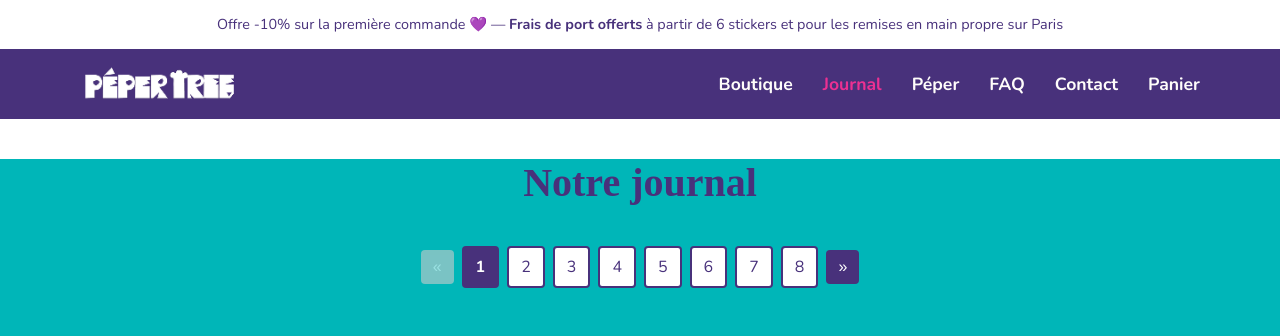
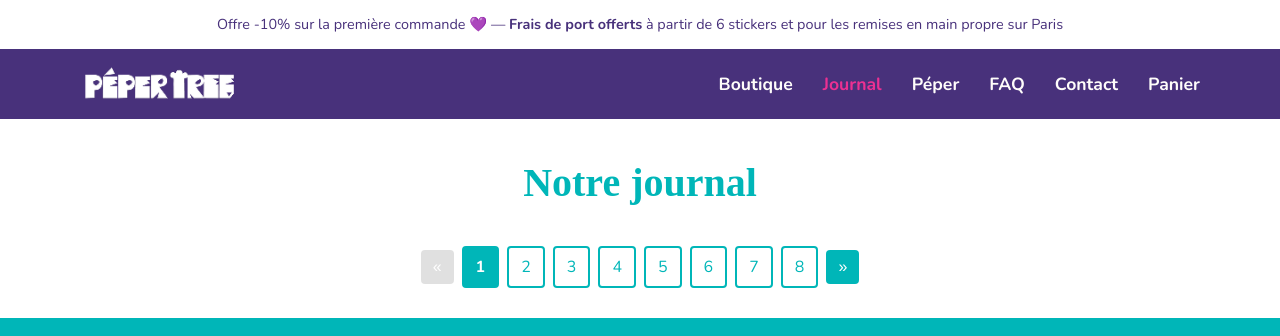
Before and after one commit to SIM-CHIA-HUEY/pepertree, an Angular app: page /journal in a window 1280 px wide. Shown: the top 336 px of the page. Built offline with nearby package versions, Linux system fonts and the light colour scheme; a web font is replaced by a local one.

Commit message:
Corrected journal

```diff
--- a/src/app/app.component.css
+++ b/src/app/app.component.css
@@ -254,36 +254,3 @@ img {
   justify-self: center;
   padding: var(--space-6);
 }
-
-/* ====== Responsive ====== */
-@media (max-width: 960px) {
-  .hero-inner {
-    flex-direction: column-reverse;
-    text-align: center;
-  }
-  .hero-cta {
-    justify-content: center;
-  }
-  .tipjar-inner {
-    flex-direction: column;
-    text-align: center;
-  }
-  .main-nav {
-    gap: 8px;
-  }
-}
-
-@media (max-width: 640px) {
-  .product-row,
-  .news-grid {
-    justify-content: center;
-  }
-  .product-card,
-  .news-card {
-    max-width: 100%;
-  }
-  .header-inner {
-    flex-direction: column;
-    align-items: flex-start;
-  }
-}
--- a/src/app/app.component.html
+++ b/src/app/app.component.html
@@ -43,12 +43,6 @@
       <div class="overlay" (click)="toggleSidebar()"></div>
     }
 
-
-
-
-    <!-- Change BASKET icon, bag shopping didnt work... -->
-    <!-- <a><i class="fa-duotone fa-solid fa-bag-shopping"></i></a> -->
-    <!-- <a><i class="fa fa-store"></i></a> -->
   </div>
 </header>
 
--- a/src/app/component/accueil/accueil.component.css
+++ b/src/app/component/accueil/accueil.component.css
@@ -86,6 +86,9 @@
 }
 
 /* ====== BLOC 4 : Produits ====== */
+.loading {
+  text-align: center;
+}
 .product-row {
   display: flex;
   gap: var(--space-4);
--- a/src/app/component/accueil/accueil.component.html
+++ b/src/app/component/accueil/accueil.component.html
@@ -30,10 +30,17 @@
 <!-- ====== BLOC 4 : Produits (Nouveautés) ====== -->
 <section class="section products">
   <div class="container">
+    @if (isLoading) {
+
+      <div class="loading">
+        <p>La boutique se réveille… 🐾 Donne-moi 1 minute</p>
+      </div>
+
+    } @else {
 
       <div class="product-row">
 
-      @for (item of productPeperTree; track item._id) {
+        @for (item of productPeperTree | slice:0:6; track item._id) {
 
           <div>
 
@@ -67,6 +74,7 @@
         }
 
       </div>
+    }
 
     <div class="section-foot">
       <a routerLink="/boutique" routerLinkActive="active" class="link">Voir la boutique</a>
--- a/src/app/component/accueil/accueil.component.ts
+++ b/src/app/component/accueil/accueil.component.ts
@@ -14,6 +14,7 @@ export class AccueilComponent implements OnInit {
   isModalShow = false;
   productPeperTree : any[] = [];
   selectedProduct: Product | null = null;
+  isLoading = true;
 
   constructor(
     private productService: ProductService,
@@ -22,15 +23,21 @@ export class AccueilComponent implements OnInit {
 
   ngOnInit(): void {
 
+    this.isLoading = true;
+
     this.productService.getProducts().subscribe({
       next: (response) => {
         this.productPeperTree = response.products;
+        this.isLoading = false;
       },
+
       error: (error) => {
         console.error(
           'Erreur lors de la récupération des produits',
           error
         );
+
+        this.isLoading = false;
       }
     });
 
--- a/src/app/component/journalblog/journalblog.component.css
+++ b/src/app/component/journalblog/journalblog.component.css
@@ -1,14 +1,3 @@
-.journal-component {
-    background-color: var(--turquoise);
-    top: 120px;
-    /* position: absolute; */
-}
-@media (max-width: 702px) {
-    .journal-component {
-        top: 140px;
-    }
-}
-
 /* Carousel styles */
 .image-carousel {
   position: relative;
@@ -54,7 +43,7 @@
 }
 
 .carousel-prev, .carousel-next {
-  background: #48317B;
+  background: var(--turquoise);
   color: white;
   border: none;
   padding: 8px 16px;
@@ -65,12 +54,12 @@
 }
 
 .carousel-prev:hover, .carousel-next:hover {
-  background: #3a2862;
+  background: var(--turquoise);
 }
 
 .carousel-indicator {
   font-family: 'Nunito', sans-serif;
-  color: #48317B;
+  color: var(--turquoise);
   font-weight: 600;
 }
 
@@ -102,7 +91,7 @@
 /* Article text styles */
 .article-text {
   padding: 15px;
-  background: #f9f9f9;
+  background: var(--paper);
   border-radius: 8px;
 }
 
@@ -156,12 +145,14 @@
   gap: 20px;
   padding: 20px;
   justify-content: center;
+  background-color: var(--turquoise);
+
 }
 
 .journal-title {
   text-align: center;
   margin: 40px 0;
-  color: #48317B;
+  color: var(--turquoise);
 }
 
 .journal-title h1 {
@@ -191,7 +182,7 @@
 }
 
 .pagination-arrow {
-  background: #48317B;
+  background: var(--turquoise);
   color: white;
   border: none;
   padding: 8px 12px;
@@ -208,14 +199,14 @@
 }
 
 .pagination-arrow:hover:not(:disabled) {
-  background: #3a2862;
+  background: var(--turquoise);
   transform: translateY(-2px);
 }
 
 .pagination-number {
   background: white;
-  color: #48317B;
-  border: 2px solid #48317B;
+  color: var(--turquoise);
+  border: 2px solid var(--turquoise);
   padding: 8px 12px;
   border-radius: 4px;
   cursor: pointer;
@@ -223,12 +214,12 @@
 }
 
 .pagination-number:hover {
-  background: #48317B;
+  background: var(--turquoise);
   color: white;
 }
 
 .pagination-number.active {
-  background: #48317B;
+  background: var(--turquoise);
   color: white;
   font-weight: bold;
 }
--- a/src/app/component/journalblog/journalblog.component.html
+++ b/src/app/component/journalblog/journalblog.component.html
@@ -1,4 +1,4 @@
-<div class="journal-component">
+<div>
 
     <div class="journal-title">
     <h1>Notre journal</h1>
```
Lines whose indentation alone changed are shown as unchanged.
